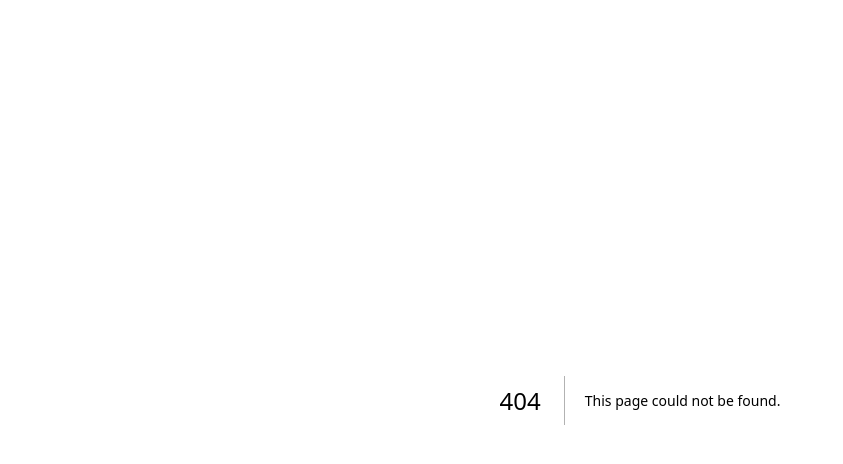
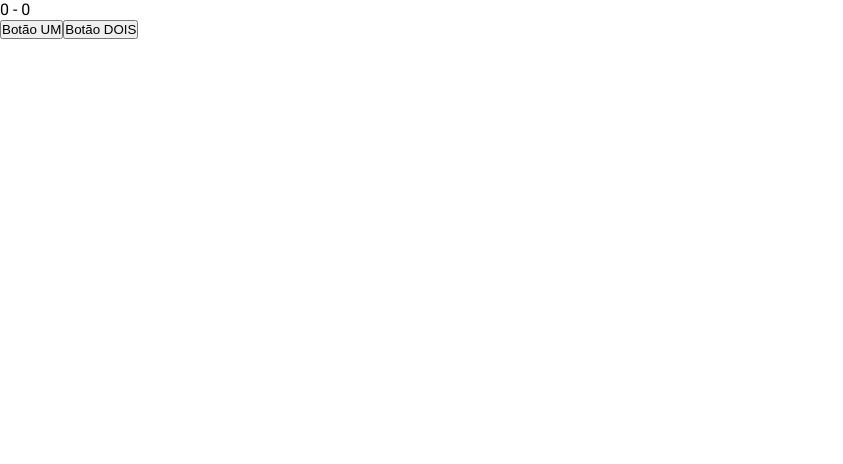
Before and after one commit to JonsMota/Revisao-Frontend-NextStyledComponents, a Next.js app: page /memoization in a window 1280 px wide. Before the commit this address had no page. Shown: the top 464 px of the page, without its empty margins (0-843 px from the left). Built offline with nearby package versions, Linux system fonts and the light colour scheme.

Commit message:
Criado o Memoization: memo, useMemo e o useCallback

```diff
--- /dev/null
+++ b/pages/memoization.jsx
@@ -0,0 +1,35 @@
+
+
+import { useState, useCallback, memo } from 'react'
+
+const Button = memo(({ handleClick, name }) => {
+  console.log(`Renderizado botão ${name} `)
+  return <button onClick={handleClick}>{name}</button>
+})
+
+Button.displayName = 'Memo Button'
+
+export default function MemoizationPage() {
+  console.log('Renderizado contador')
+  const [contadorUm, setContadorUm] = useState(0)
+  const [contadorDois, setContadorDois] = useState(0)
+
+  const memoizedContadorUm = useCallback(() => {
+    setContadorUm(contadorUm + 1)
+  }, [contadorUm])
+
+  const memoizedContadorDois = useCallback(() => {
+    setContadorDois(contadorDois + 1)
+  }, [contadorDois])
+
+  return (
+    <div>
+      <div>
+        {contadorUm} - {contadorDois}
+      </div>
+      <Button handleClick={memoizedContadorUm} name="Botão UM"></Button>
+      <Button handleClick={memoizedContadorDois} name="Botão DOIS"></Button>
+    </div>
+  )
+
+}
```
